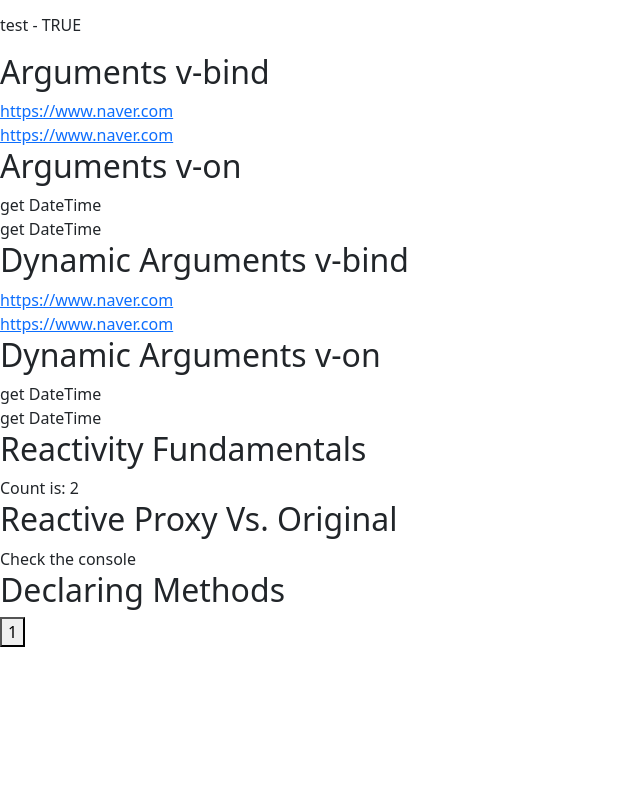
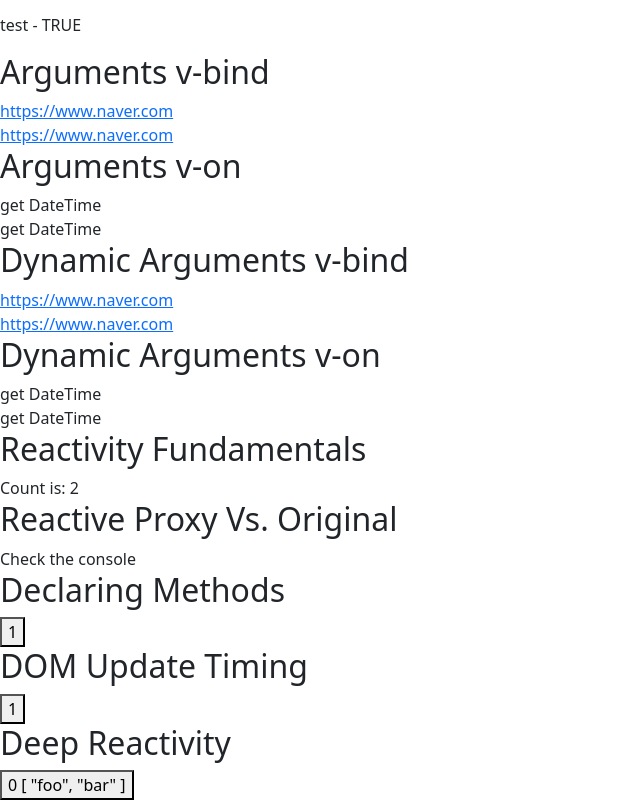
Before and after one commit to ljh9/VueExercises, a Vue app: page / in a window 1280 px wide. Shown: the part 569-1369 px from the top of the page, without its empty margins (0-640 px from the left). Before the commit the page ends 1216 px from the top, so only its background shows below. Built offline with nearby package versions, Linux system fonts and the light colour scheme.

Commit message:
DeepReactivity

```diff
--- /dev/null
+++ b/src/views/DeepReactivity.vue
@@ -0,0 +1,24 @@
+<script>
+export default {
+  data() {
+    return {
+      obj: {
+        nested: { count: 0 },
+        arr: ['foo', 'bar']
+      }
+    }
+  },
+  methods: {
+    mutateDeeply() {
+      this.obj.nested.count++
+      this.obj.arr.push('baz')
+    }
+  }
+}
+</script>
+
+<template>
+    <div class="exercise">
+        <button @click="mutateDeeply">{{ obj.nested.count }} {{ obj.arr }}</button>
+    </div>
+</template>
--- a/src/views/ExerciseTest01.vue
+++ b/src/views/ExerciseTest01.vue
@@ -14,6 +14,8 @@ import DynamicArgumentsOn from './DynamicArgumentsOn.vue'
 import ReactivityFundamentals from './ReactivityFundamentals.vue'
 import ReactiveProxyVsOriginal from './ReactiveProxyVsOriginal.vue'
 import DeclaringMethods from './DeclaringMethods.vue'
+import DOMUpdateTiming from './DOMUpdateTiming.vue'
+import DeepReactivity from './DeepReactivity.vue'
 </script>
 
 <template>
@@ -61,5 +63,11 @@ import DeclaringMethods from './DeclaringMethods.vue'
         <h2>Declaring Methods</h2>
         <DeclaringMethods />
 
+        <h2>DOM Update Timing</h2>
+        <DOMUpdateTiming />
+
+        <h2>Deep Reactivity</h2>
+        <DeepReactivity />
+
     </div>
 </template>
```
